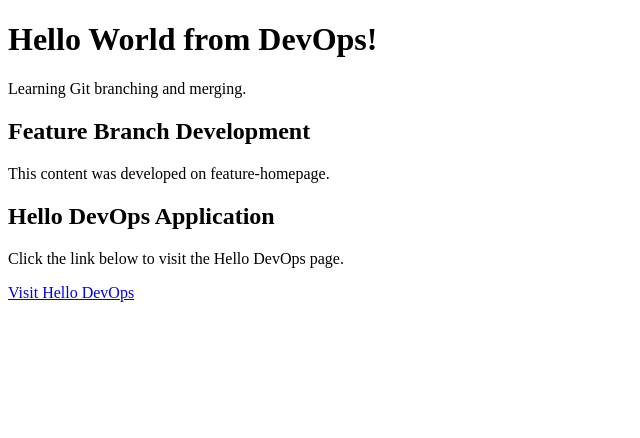
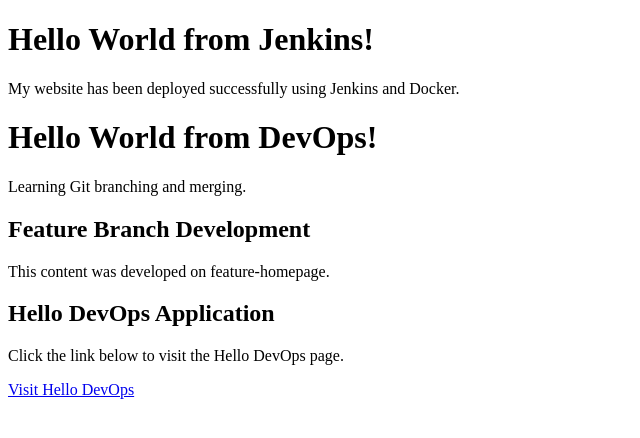
Before and after one commit to CynthiaGihozo12345/Student-management, a website: page index.html in a window 1280 px wide. Shown: the whole page, without its empty margins (0-640 px from the left). Drawn offline with Linux system fonts and the light colour scheme.

Commit message:
Add Jenkins deployment pipeline

```diff
--- a/index.html
+++ b/index.html
@@ -4,10 +4,12 @@
 <head>
     <meta charset="UTF-8">
     <meta name="viewport" content="width=device-width, initial-scale=1.0">
-    <title>DevOps Project</title>
+    <title>jenkins Project</title>
 </head>
 
 <body>
+     <h1>Hello World from Jenkins!</h1>
+    <p>My website has been deployed successfully using Jenkins and Docker.</p>
 
     <h1>Hello World from DevOps!</h1>
 
```
Also changed, not shown: 2 other files.
